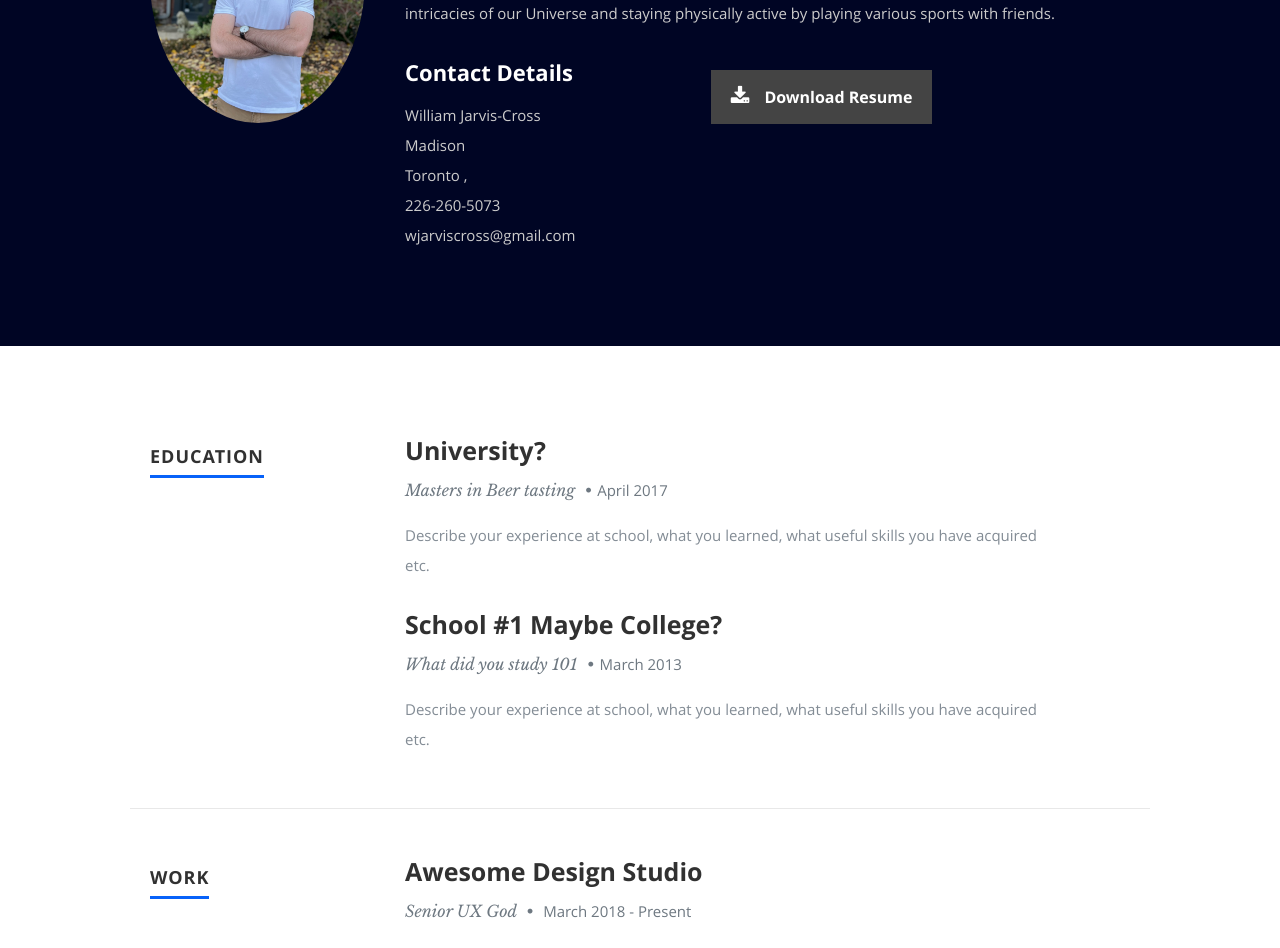
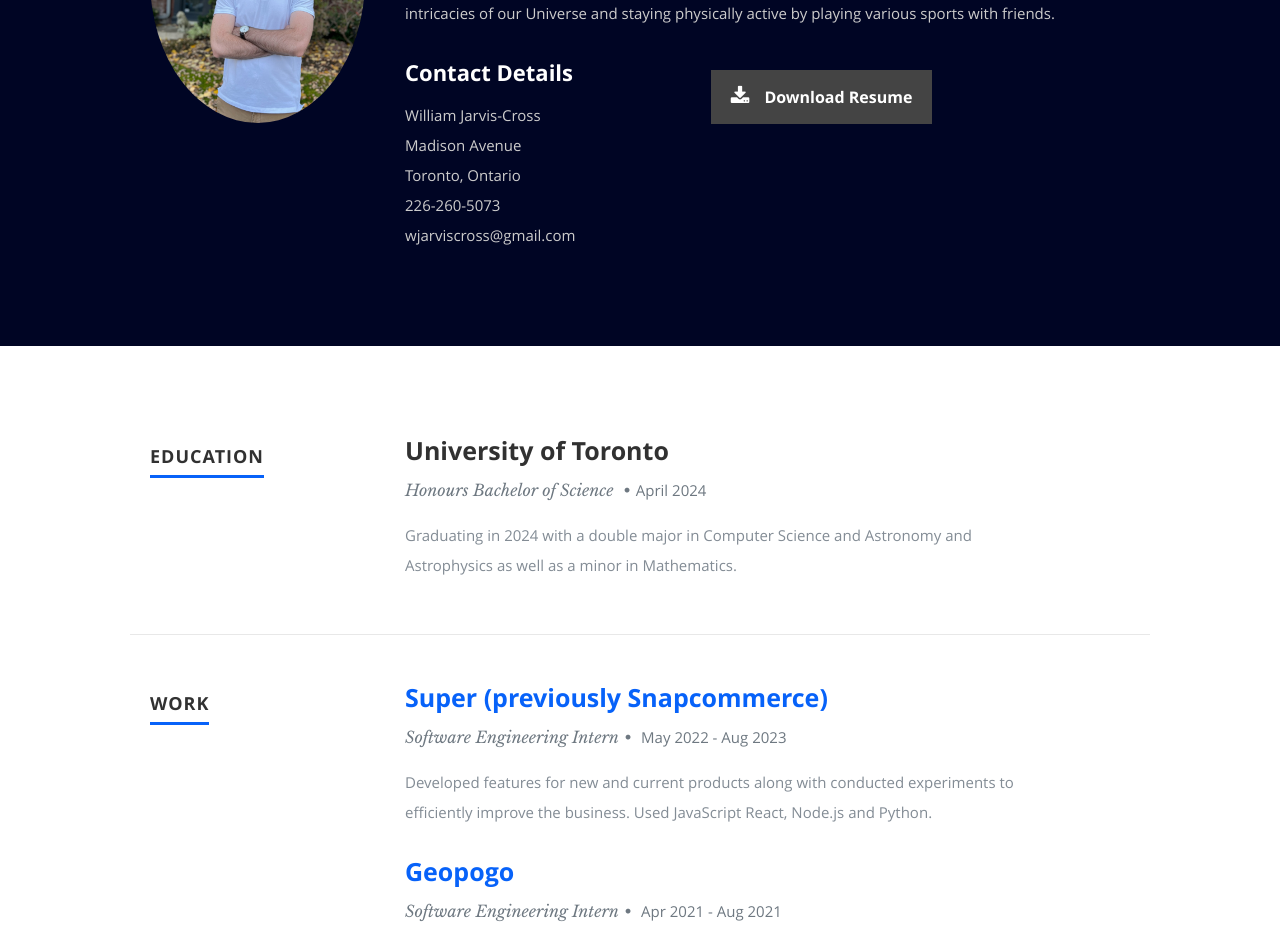
Before and after one commit to WillJarvis-Cross/WillJarvis-Cross.github.io, a React (Create React App) app: page / in a window 1280 px wide. Shown: the part 1060-2008 px from the top of the page. Built offline with nearby package versions, Linux system fonts and the light colour scheme.

Commit message:
small fixes

```diff
--- a/public/css/layout.css
+++ b/public/css/layout.css
@@ -202,7 +202,6 @@ ul#nav li.current a { color: #fe6928; }
 }
 #about .profile-pic {
    position: relative;
-
    border-radius: 100%;
 }
 #about .contact-details { width: 41.66667%; }
--- a/public/resumeData.json
+++ b/public/resumeData.json
@@ -7,36 +7,23 @@
     "contactmessage":"Here is where you should write your message to readers to have them get in contact with you.",
     "email": "wjarviscross@gmail.com",
     "phone": "226-260-5073",
+    "github": "https://github.com/WillJarvis-Cross",
+    "linkedin": "https://www.linkedin.com/in/williamjarviscross-1378361b6/",
     "address":{
-      "street":"Madison",
+      "street":"Madison Avenue",
       "city":"Toronto",
       "province":"Ontario"
     },
     "website": "https://willjarvis-cross.github.io/",
     "social":[
       {
-        "name":"facebook",
-        "url":"https://github.com/nordicgiant2/react-nice-resume",
-        "className":"fa fa-facebook"
-      },
-      {
-        "name":"twitter",
-        "url":"http://twitter.com",
-        "className":"fa fa-twitter"
-      },
-      {
         "name":"linkedin",
-        "url":"https://www.linkedin.com/in/tim-baker-8420009a/",
+        "url":"https://www.linkedin.com/in/williamjarviscross-1378361b6/",
         "className":"fa fa-linkedin"
       },
       {
-        "name":"instagram",
-        "url":"http://instagram.com/tbaker_x",
-        "className":"fa fa-instagram"
-      },
-      {
         "name":"github",
-        "url":"https://github.com/nordicgiant2/react-nice-resume",
+        "url":"https://github.com/WillJarvis-Cross",
         "className":"fa fa-github"
       }
     ]
@@ -45,30 +32,26 @@
     "skillmessage":"Here you can create a short write-up of your skills to show off to employers",
     "education":[
       {
-        "school":"University?",
-        "degree":"Masters in Beer tasting",
-        "graduated":"April 2017",
-        "description":"Describe your experience at school, what you learned, what useful skills you have acquired etc."
-      },
-      {
-        "school":"School #1 Maybe College?",
-        "degree":"What did you study 101",
-        "graduated":"March 2013",
-        "description":"Describe your experience at school, what you learned, what useful skills you have acquired etc."
+        "school":"University of Toronto",
+        "degree":"Honours Bachelor of Science",
+        "graduated":"April 2024",
+        "description":"Graduating in 2024 with a double major in Computer Science and Astronomy and Astrophysics as well as a minor in Mathematics."
       }
     ],
     "work":[
       {
-        "company":"Awesome Design Studio",
-        "title":"Senior UX God ",
-        "years":"March 2018 - Present",
-        "description":"Describe work, special projects, notable achievements, what technologies you have been working with, and anything else that would be useful for an employer to know."
+        "company":"Super (previously Snapcommerce)",
+        "link": "https://www.super.com/",
+        "title":"Software Engineering Intern",
+        "years":"May 2022 - Aug 2023",
+        "description":"Developed features for new and current products along with conducted experiments to efficiently improve the business. Used JavaScript React, Node.js and Python."
       },
       {
-        "company":"Super Cool Studio",
-        "title":"Junior bug fixer",
-        "years":"March 2017 - February 2018",
-        "description":"Describe work, special projects, notable achievements, what technologies you have been working with, and anything else that would be useful for an employer to know."
+        "company":"Geopogo",
+        "link": "https://www.geopogoar.com/",
+        "title":"Software Engineering Intern",
+        "years":"Apr 2021 - Aug 2021",
+        "description":"Heavily involved in designing software for Geopogo including augmented reality and general game features. Did front-end and back-end work mostly using Unity and C#."
       }
     ],
     "skills":[
--- a/src/Components/About.js
+++ b/src/Components/About.js
@@ -10,8 +10,7 @@ class About extends Component {
     const bio = <p>Hi! I am a fourth year undergraduate student at the University of Toronto, and I am completing a double major in <em>computer science</em> and <em>astronomy and astrophysics</em> as well as a minor in <em>mathematics</em>. Currently I work for Super (previously Snapcommerce), a commerce company dedicated to cater towards those left behind by credit companies. Outside of my studies, I enjoy learning about the intricacies of our Universe and staying physically active by playing various sports with friends.</p>;
     const street = this.props.data.address.street;
     const city = this.props.data.address.city;
-    const state = this.props.data.address.state;
-    const zip = this.props.data.address.zip;
+    const province = this.props.data.address.province;
     const phone = this.props.data.phone;
     const email = this.props.data.email;
 
@@ -39,7 +38,7 @@ class About extends Component {
                     <span>
                       {street}
                       <br />
-                      {city} {state}, {zip}
+                      {city}, {province}
                     </span>
                     <br />
                     <span>{phone}</span>
--- a/src/Components/Header.js
+++ b/src/Components/Header.js
@@ -6,7 +6,7 @@ class Header extends Component {
   render() {
     if (!this.props.data) return null;
 
-    const project = this.props.data.project;
+    const linkedin = this.props.data.linkedin;
     const github = this.props.data.github;
     const name = this.props.data.name;
     const description = this.props.data.description;
@@ -67,10 +67,10 @@ class Header extends Component {
             <hr />
             <Fade bottom duration={2000}>
               <ul className="social">
-                <a href={project} className="button btn project-btn">
-                  <i className="fa fa-book"></i>Project
+                <a href={linkedin} rel="noreferrer" target="_blank" className="button btn project-btn">
+                  <i className="fa fa-book"></i>LinkedIn
                 </a>
-                <a href={github} className="button btn github-btn">
+                <a href={github} rel="noreferrer" target="_blank" className="button btn github-btn">
                   <i className="fa fa-github"></i>Github
                 </a>
               </ul>
--- a/src/Components/Resume.js
+++ b/src/Components/Resume.js
@@ -13,8 +13,6 @@ class Resume extends Component {
 
   render() {
     if (!this.props.data) return null;
-
-    const skillmessage = this.props.data.skillmessage;
     const education = this.props.data.education.map(function (education) {
       return (
         <div key={education.school}>
@@ -31,7 +29,7 @@ class Resume extends Component {
     const work = this.props.data.work.map(function (work) {
       return (
         <div key={work.company}>
-          <h3>{work.company}</h3>
+          <h3><a href={work.link} target="_blank" rel="noreferrer" color="#000000">{work.company}</a></h3>
           <p className="info">
             {work.title}
             <span>&bull;</span> <em className="date">{work.years}</em>
@@ -93,8 +91,6 @@ class Resume extends Component {
             </div>
 
             <div className="nine columns main-col">
-              <p>{skillmessage}</p>
-
               <div className="bars">
                 <ul className="skills">{skills}</ul>
               </div>
```
